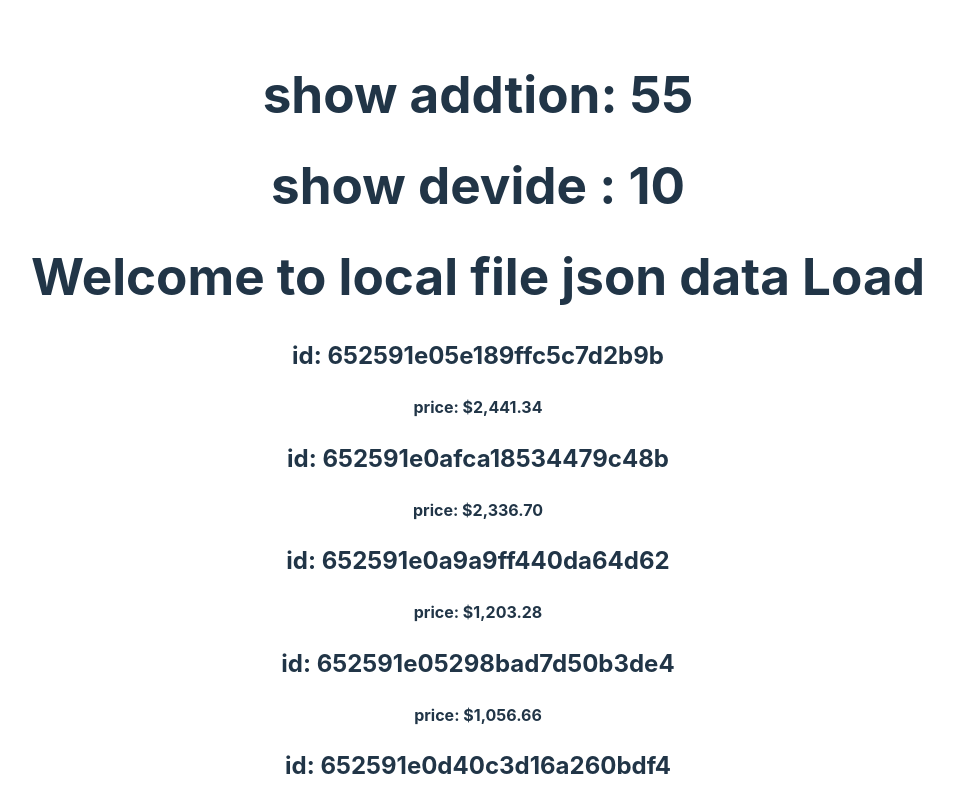
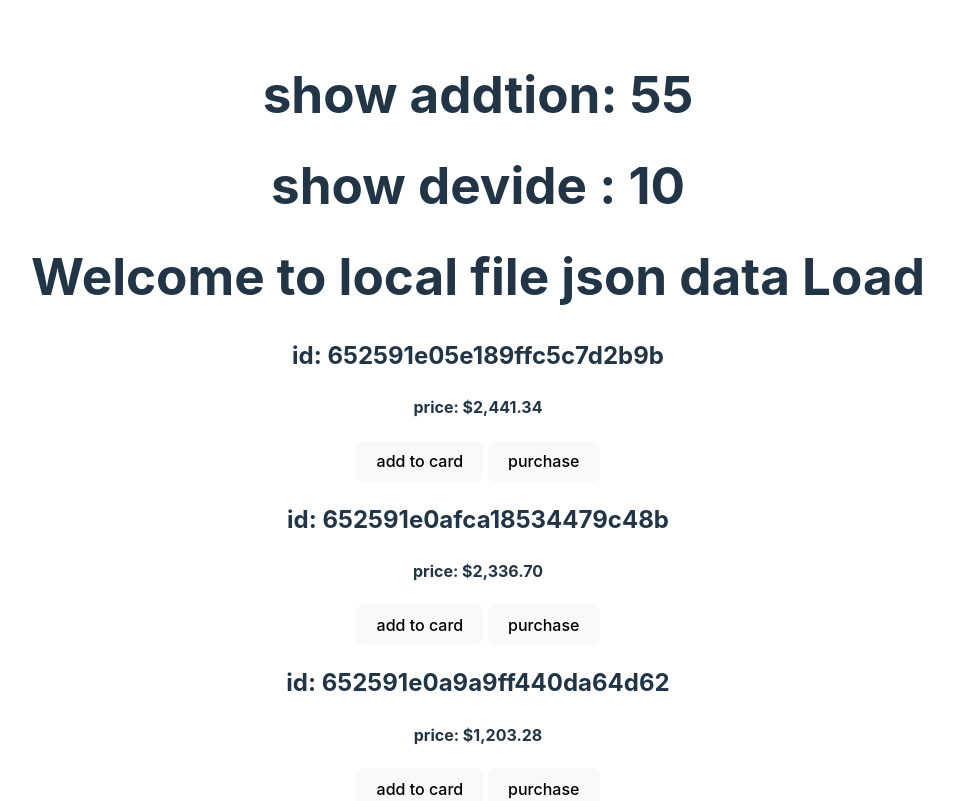
Before and after one commit to asib11/react-bootcamp, a React (Vite) app in the folder react-core/: page / in a window 1280 px wide. Shown: the top 801 px of the page, without its empty margins (162-1115 px from the left). Built offline with nearby package versions, Linux system fonts and the light colour scheme.

Commit message:
event handler add short and long process

```diff
--- a/react-core/src/components/Dataloadapi/DataShow.jsx
+++ b/react-core/src/components/Dataloadapi/DataShow.jsx
@@ -2,11 +2,24 @@ import PropTypes from 'prop-types';
 
 const DataShow = props => {
     const {id,  balance} = props.jData ;
+    const btnClick = (id) =>{
+        console.log(id)
+    }
+
+    const purchase = (id) =>{
+        console.log(id)
+    }
+
+    const purchaseAdd = () => purchase(id)
     return (
         <div>
             <h2>id: {id}</h2>
             {/* <h3>guid: {guid}</h3> */}
             <h4>price: {balance}</h4>
+            <div className="btn">
+                <button onClick={() =>btnClick(id)}>add to card</button> {/*short process*/}
+                <button onClick={purchaseAdd}>purchase</button> {/*long process */}
+            </div>
         </div>
     );
 };
--- a/react-core/src/components/calculator/Calculator.jsx
+++ b/react-core/src/components/calculator/Calculator.jsx
@@ -12,6 +12,7 @@ const Calculator = () => {
         <div>
             <h1>show addtion: {result}</h1>
             <h1>show devide : {devided}</h1>
+
         </div>
     );
 };
```
